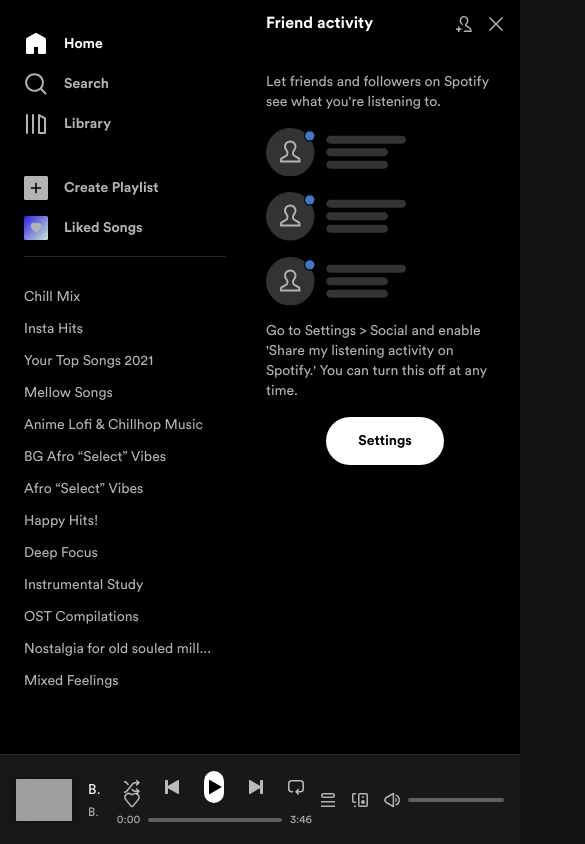
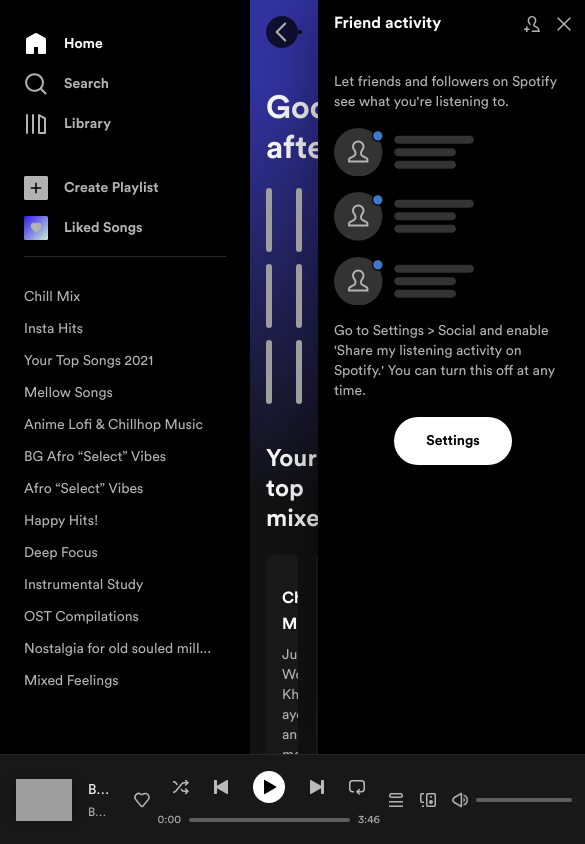
Before and after one commit to YuunsGit/spoteezer, a Next.js app: page / in a window 390 px wide. Shown: the whole page, 585 px wide, since content can reach past the window. Built offline with nearby package versions, Linux system fonts and the light colour scheme; grey boxes are pictures that could not be loaded.

Commit message:
Layout and header reorganization

```diff
--- a/app/globals.css
+++ b/app/globals.css
@@ -7,7 +7,7 @@
   transition-delay: 1s;
 
   &:hover {
-    scrollbar-color: #6A6A6A transparent;
+    scrollbar-color: hsla(0,0%,100%,.3) transparent;
     transition-delay: 0s;
   }
 
@@ -16,11 +16,20 @@
   }
 
   &::-webkit-scrollbar {
-    width: 12px;
+    width: 16px;
   }
 
   &::-webkit-scrollbar-thumb {
-    background-color: #6A6A6A;
+    background-color: hsla(0,0%,100%,.3);
     border-radius: 100%;
+    background-clip: padding-box;
+  }
+
+  &::-webkit-scrollbar-corner {
+    background: transparent !important;
+    display: none !important;
+    height: 0 !important;
+    width: 0 !important;
+    visibility: hidden !important;
   }
 }
--- a/app/layout.tsx
+++ b/app/layout.tsx
@@ -27,14 +27,14 @@
           "box-border overflow-y-hidden overscroll-y-none bg-background font-sans leading-[1.6] text-foreground antialiased",
         )}
       >
-        <div className="relative isolate grid h-screen grid-cols-[auto_1fr] grid-rows-[1fr_auto] [grid-template-areas:'left-sidebar_main_right-sidebar''player_player_player']">
+        <div className="relative isolate grid h-screen grid-cols-[auto_1fr] grid-rows-[auto_1fr_auto] [grid-template-areas:'left-sidebar_header_right-sidebar''left-sidebar_main_right-sidebar''player_player_player']">
           <LeftSidebar />
-          <BackgroundGradient />
+          <Header>
+            <></>
+          </Header>
           <main className="@container pretty-scroll max-w-[1955px] overflow-y-auto overscroll-contain text-white [grid-area:main]">
-            <Header>
-              <></>
-            </Header>
-            {children}
+            <BackgroundGradient />
+            <section className="px-4 pt-6 lg:px-8">{children}</section>
           </main>
           <RightSidebar />
           <Player />
--- a/app/page.tsx
+++ b/app/page.tsx
@@ -3,10 +3,10 @@
 
 export default function Home() {
   return (
-    <section className="px-4 pt-6 lg:px-8">
+    <>
       <Hero />
       <HomeSection title="Your top mixes" />
       <HomeSection title="Made for you" />
-    </section>
+    </>
   );
 }
--- a/components/header.tsx
+++ b/components/header.tsx
@@ -16,7 +16,7 @@
   return (
     <header
       aria-label="Header bar and user profile"
-      className="sticky top-0 flex h-16 items-center justify-between px-4 py-4 lg:px-8"
+      className="z-40 flex h-16 items-center justify-between px-4 py-4 [grid-area:header] lg:px-8"
     >
       <div className="flex gap-4">
         <button
```
